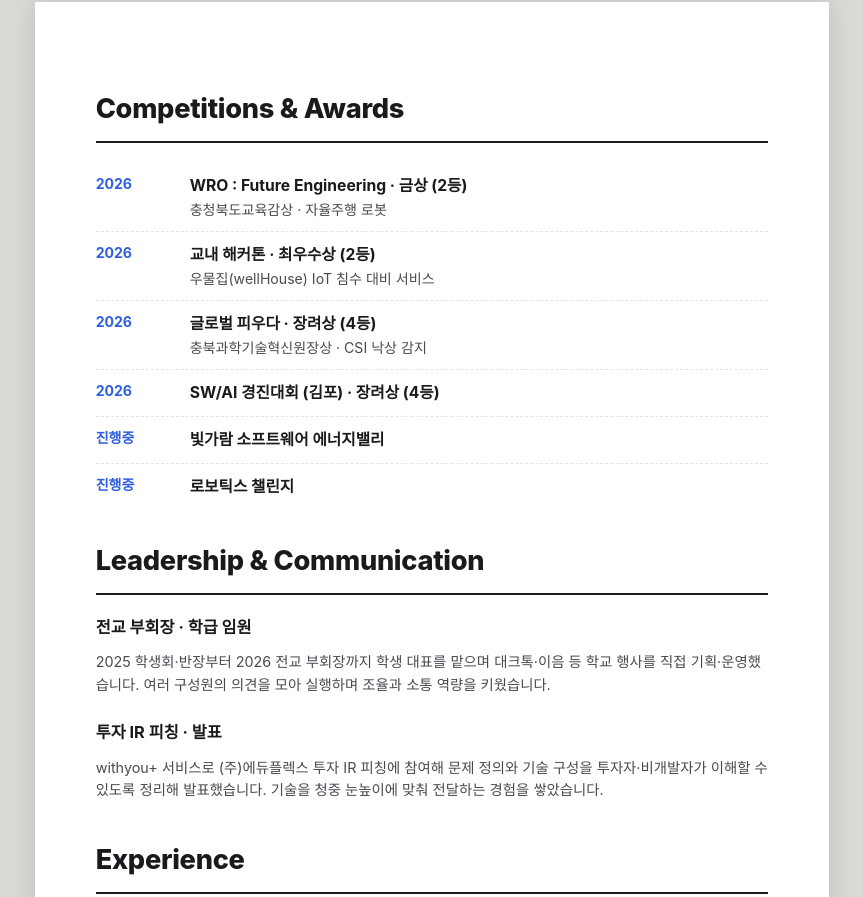
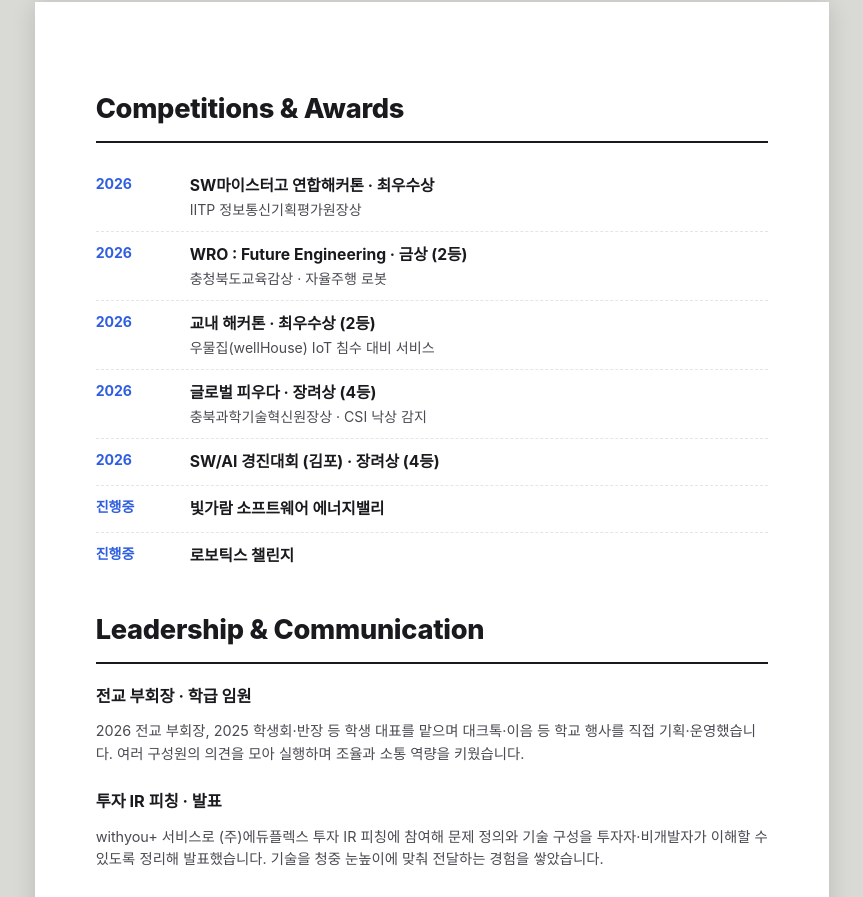
Before and after one commit to develu0825/dayeon-portfolio, a plain HTML site: page index.html in a window 1280 px wide. Shown: the part 1167-2064 px from the top of the page, without its empty margins (208-1071 px from the left). Drawn offline with Linux system fonts and the light colour scheme; files whose address does not match are found by name; a web font is replaced by a local one.

Commit message:
feat: 연합해커톤 최우수상(IITP 원장상) 수상 추가·리더십 2026→2025 순서 정렬
Co-Authored-By: Claude Opus 4.8 (1M context) <noreply@anthropic.com>

```diff
--- a/index.html
+++ b/index.html
@@ -121,6 +121,7 @@
     <section class="sec">
       <h2 class="sec__title">Competitions &amp; Awards</h2>
       <ul class="tl">
+        <li><span class="tl__date">2026</span><div><b>SW마이스터고 연합해커톤 · 최우수상</b><p>IITP 정보통신기획평가원장상</p></div></li>
         <li><span class="tl__date">2026</span><div><b>WRO : Future Engineering · 금상 (2등)</b><p>충청북도교육감상 · 자율주행 로봇</p></div></li>
         <li><span class="tl__date">2026</span><div><b>교내 해커톤 · 최우수상 (2등)</b><p>우물집(wellHouse) IoT 침수 대비 서비스</p></div></li>
         <li><span class="tl__date">2026</span><div><b>글로벌 피우다 · 장려상 (4등)</b><p>충북과학기술혁신원장상 · CSI 낙상 감지</p></div></li>
@@ -134,7 +135,7 @@
       <div class="star-list">
         <article class="star">
           <h3>전교 부회장 · 학급 임원</h3>
-          <p>2025 학생회·반장부터 2026 전교 부회장까지 학생 대표를 맡으며 대크톡·이음 등 학교 행사를 직접 기획·운영했습니다. 여러 구성원의 의견을 모아 실행하며 조율과 소통 역량을 키웠습니다.</p>
+          <p>2026 전교 부회장, 2025 학생회·반장 등 학생 대표를 맡으며 대크톡·이음 등 학교 행사를 직접 기획·운영했습니다. 여러 구성원의 의견을 모아 실행하며 조율과 소통 역량을 키웠습니다.</p>
         </article>
         <article class="star">
           <h3>투자 IR 피칭 · 발표</h3>
```
Also changed, not shown: index_v1.html (+2 -1 lines).
